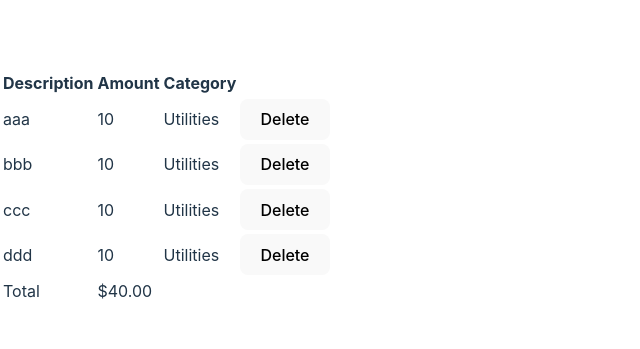
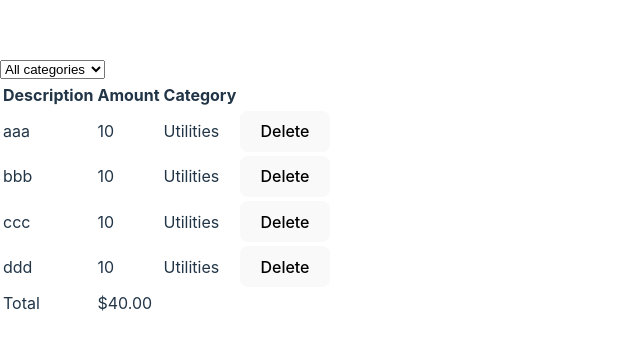
Before and after one commit to lavarius/react-expense-list, a React (Vite) app in the folder expense-list/: page / in a window 1280 px wide. Shown: the part 213-562 px from the top of the page, without its empty margins (0-640 px from the left). Built offline with nearby package versions, Linux system fonts and the light colour scheme.

Commit message:
Filter by category

```diff
--- a/expense-list/src/App.tsx
+++ b/expense-list/src/App.tsx
@@ -1,17 +1,28 @@
 import React, { useState } from "react";
 import ExpenseList from "./expense-tracker/components/ExpenseList";
+import ExpenseFilter from "./expense-tracker/components/ExpenseFilter";
 
 function App() {
+  const [selectedCategory, setSelectedCategory] = useState("");
   const [expenses, setExpenses] = useState([
     { id: 1, description: "aaa", amount: 10, category: "Utilities" },
     { id: 2, description: "bbb", amount: 10, category: "Utilities" },
     { id: 3, description: "ccc", amount: 10, category: "Utilities" },
     { id: 4, description: "ddd", amount: 10, category: "Utilities" },
   ]);
+
+  const visibleExpenses = selectedCategory
+    ? expenses.filter((e) => e.category === selectedCategory)
+    : expenses;
   return (
     <div>
+      <div className="mb-3">
+        <ExpenseFilter
+          onSelectCategory={(category) => setSelectedCategory(category)}
+        />
+      </div>
       <ExpenseList
-        expenses={expenses}
+        expenses={visibleExpenses}
         onDelete={(id) => setExpenses(expenses.filter((e) => e.id !== id))}
       />
     </div>
```
